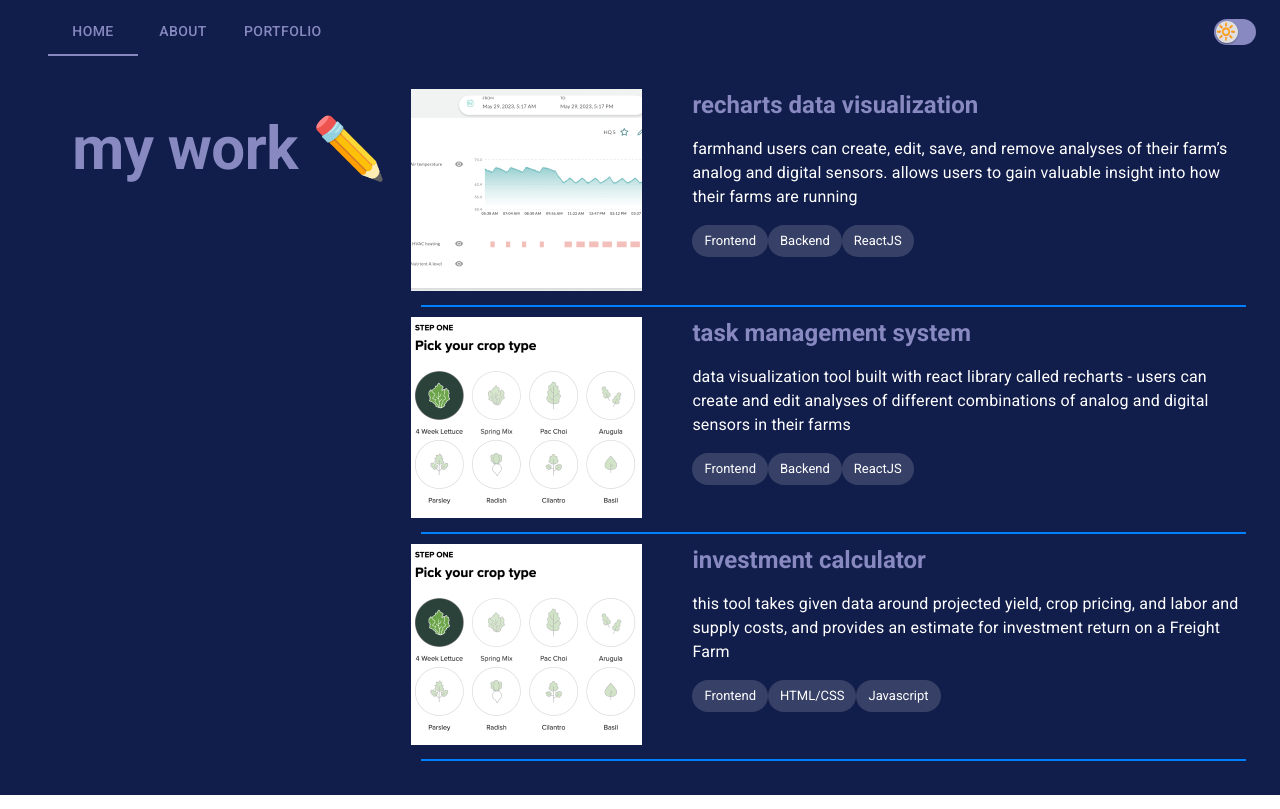
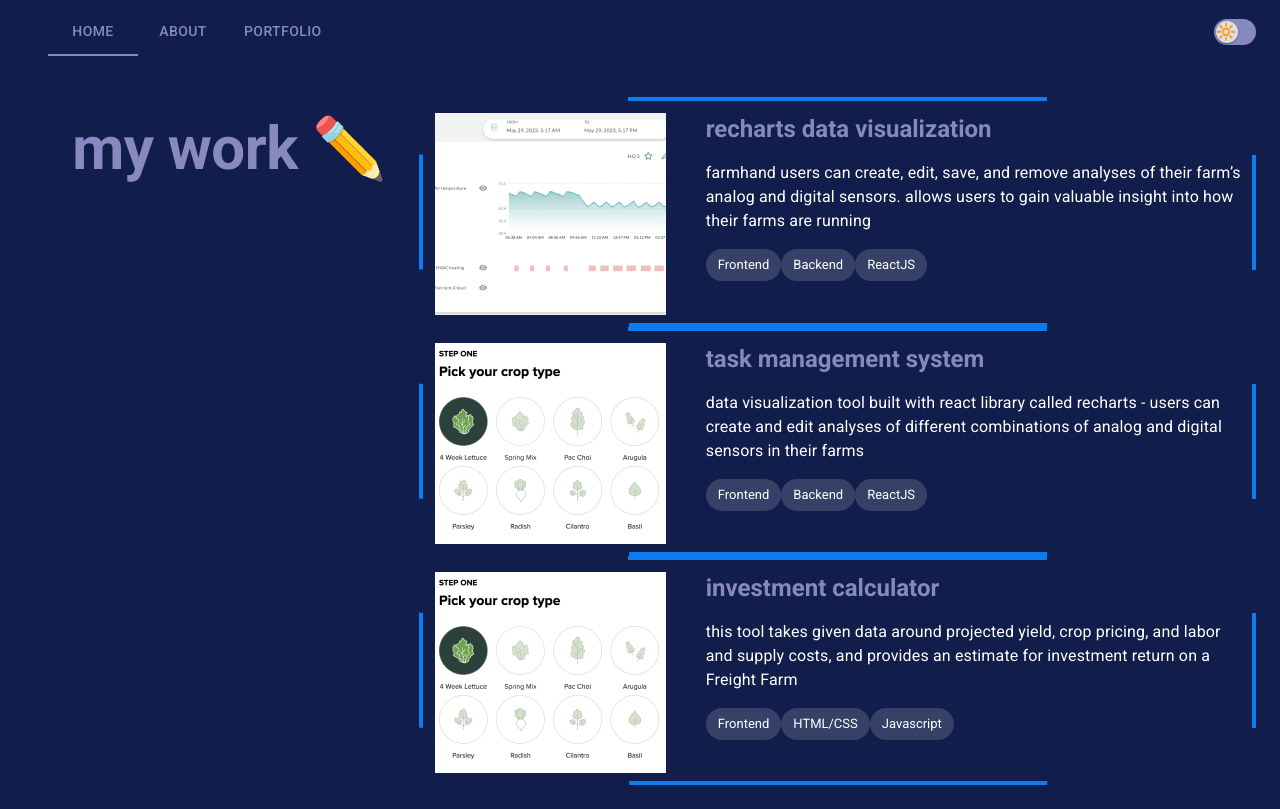
Before and after one commit to jkloza/jkloza.github.io, a React (Create React App) app: page /portfolio in a window 1280 px wide. Built offline with nearby package versions, Linux system fonts and the light colour scheme.

Commit message:
continue portf, add hover

```diff
--- a/src/molecules/portfolio-card-2.js
+++ /dev/null
@@ -1,42 +0,0 @@
-import { PropTypes } from 'prop-types';
-import { Chip, Typography, Divider, Grid } from '@mui/material';
-
-export default function PortfolioCard2({ id, title, preview, description, tags, onClick }) {
-  return (
-    <div onClick={onClick}>
-      <Grid item container direction="row">
-        <Grid item xs={4}>
-          <img src={preview.img} alt={preview.alt} />
-        </Grid>
-        <Grid item xs={8} container spacing={2} direction="column">
-          <Grid item>
-            <Typography variant="h5" color="primary" sx={{ fontWeight: 700 }}>
-              {title}
-            </Typography>
-          </Grid>
-          <Grid item>
-            <Typography variant="body1">{description}</Typography>
-          </Grid>
-          <Grid item>
-            {tags.length &&
-              tags.map((tag) => {
-                return <Chip key={tag} label={tag} />;
-              })}
-          </Grid>
-        </Grid>
-        <Grid item xs={12}>
-          <Divider style={{ margin: 10, borderBottomWidth: 2 }} />
-        </Grid>
-      </Grid>
-    </div>
-  );
-}
-
-PortfolioCard2.propTypes = {
-  id: PropTypes.string.isRequired,
-  title: PropTypes.string.isRequired,
-  preview: PropTypes.obj,
-  description: PropTypes.string.isRequired,
-  tags: PropTypes.array,
-  onClick: PropTypes.func
-};
--- /dev/null
+++ b/src/molecules/portfolio-card.js
@@ -0,0 +1,38 @@
+import { PropTypes } from 'prop-types';
+import { Chip, Typography, Grid } from '@mui/material';
+import '../organisms/portfolio.css';
+
+export default function PortfolioCard({ id, title, preview, description, tags, onClick }) {
+  return (
+    <Grid item container direction="row" onClick={onClick} className="radio-btns__btn">
+      <Grid item xs={4}>
+        <img src={preview.img} alt={preview.alt} />
+      </Grid>
+      <Grid item xs={8} container spacing={2} direction="column">
+        <Grid item>
+          <Typography variant="h5" color="primary" sx={{ fontWeight: 700 }}>
+            {title}
+          </Typography>
+        </Grid>
+        <Grid item>
+          <Typography variant="body1">{description}</Typography>
+        </Grid>
+        <Grid item>
+          {tags.length &&
+            tags.map((tag) => {
+              return <Chip key={tag} label={tag} />;
+            })}
+        </Grid>
+      </Grid>
+    </Grid>
+  );
+}
+
+PortfolioCard.propTypes = {
+  id: PropTypes.string.isRequired,
+  title: PropTypes.string.isRequired,
+  preview: PropTypes.obj,
+  description: PropTypes.string.isRequired,
+  tags: PropTypes.array,
+  onClick: PropTypes.func
+};
--- a/src/organisms/portfolio-carousel.js
+++ b/src/organisms/portfolio-carousel.js
@@ -1,8 +1,9 @@
 import { useState } from 'react';
 import { projects } from '../data/portfolio';
-import PortfolioCard2 from '../molecules/portfolio-card-2';
+import PortfolioCard from '../molecules/portfolio-card';
 import { Grid } from '@mui/material';
 import ProjectModal from './project-modal';
+import './portfolio.css';
 
 export default function PortfolioCarousel() {
   const [openProject, setOpenProject] = useState(false);
@@ -17,11 +18,11 @@ export default function PortfolioCarousel() {
   };
   return (
     <>
-      <Grid container direction="column" spacing={3}>
+      <Grid container spacing={2} className="radio-btns">
         {projects.map((project) => {
           const { id, title, description, tags, preview } = project;
           return (
-            <PortfolioCard2
+            <PortfolioCard
               id={id}
               title={title}
               key={title}
@@ -36,24 +37,4 @@ export default function PortfolioCarousel() {
       {openProject && <ProjectModal project={project} handleClose={handleCloseProject} />}
     </>
   );
-  // return (
-  //   <>
-  //     <Grid container sx={{ marginLeft: 10 }} spacing={10}>
-  //       {projects.map((project) => {
-  //         return (
-  //           <Grid item key={project.title} xs={10}>
-  //             <PortfolioCard2
-  //               id={project.id}
-  //               title={project.title}
-  //               description={project.description}
-  //               tags={project.tags}
-  //               onClick={handleOpenProject}
-  //             />
-  //           </Grid>
-  //         );
-  //       })}
-  //     </Grid>
-  //     {openProject && <ProjectModal project={project} handleClose={handleCloseProject} />}
-  //   </>
-  // );
 }
--- /dev/null
+++ b/src/organisms/portfolio.css
@@ -0,0 +1,59 @@
+.radio-btns:hover .radio-btns__btn:not(:hover) {
+  filter: grayscale(100%);
+  opacity: 0.75;
+}
+
+.radio-btns:hover .radio-btns__btn:not(:hover)::after {
+  background-color: rgba(#000, 0.5);
+}
+
+@media (min-width: 30rem) {
+  .radio-btns {
+    grid-template-columns: repeat(3, 150px);
+  }
+}
+
+.radio-btns__btn {
+  position: relative;
+  cursor: pointer;
+  transition: .3s;
+}
+
+.radio-btns__btn::after {
+  content: '';
+  position: absolute;
+  top: 0;
+  left: 0;
+  width: 100%;
+  height: 100%;
+  background-color: rgba(#000, 0);
+  transition: .3s;
+}
+
+.radio-btns__btn {
+  margin-top: 10;
+  --g: 4px;
+  /* the gap */
+  --b: 4px;
+  /* border thickness*/
+  --c: #007FFF;
+  /* the color */
+
+
+  padding: calc(var(--g) + var(--b));
+  --_c: #0000 0 25%, var(--c) 0 50%;
+  --_g1: repeating-linear-gradient(90deg, var(--_c)) repeat-x;
+  --_g2: repeating-linear-gradient(180deg, var(--_c)) repeat-y;
+  background:
+    var(--_g1) var(--_p, 25%) 0, var(--_g2) 0 var(--_p, 125%),
+    var(--_g1) var(--_p, 125%) 100%, var(--_g2) 100% var(--_p, 25%);
+  background-size: 200% var(--b), var(--b) 200%;
+  cursor: pointer;
+  filter: grayscale(10%);
+  transition: .3s;
+}
+
+.radio-btns__btn:hover {
+  --_p: 75%;
+  filter: grayscale(0%);
+}
```
